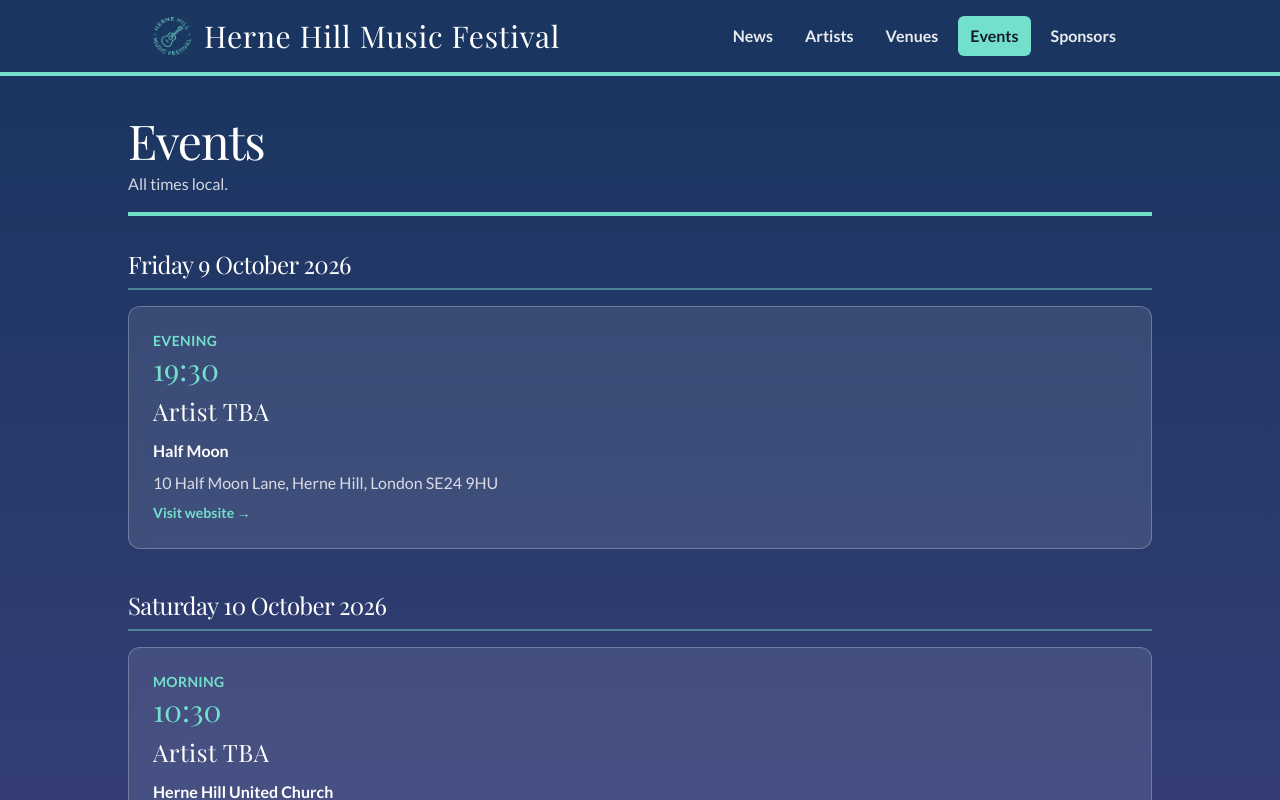
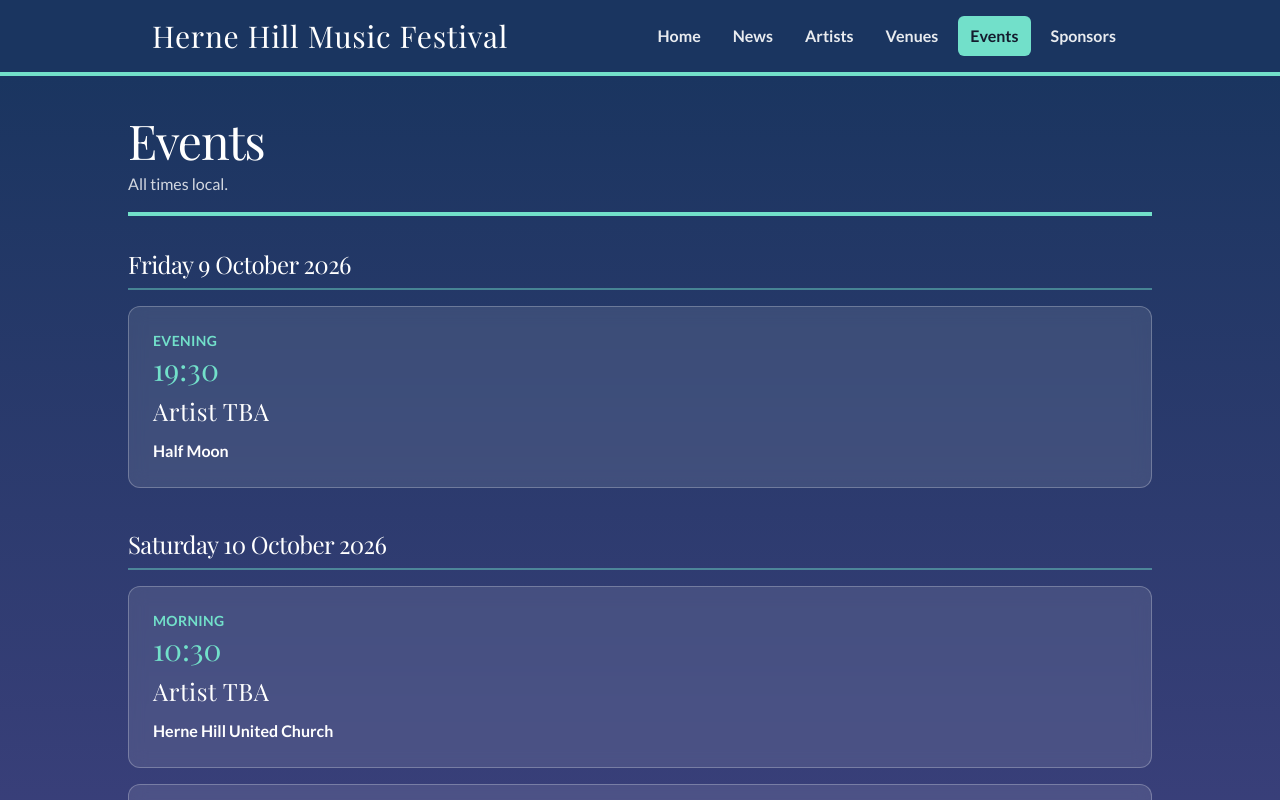
Before and after one commit to HelenStaniland/hernehillfestival, a Next.js app: page /events in a window 1280 px wide. Shown: the top 800 px of the page. Built offline with nearby package versions, Linux system fonts and the light colour scheme.

Commit message:
Remove address from the Events page

```diff
--- a/app/events/page.tsx
+++ b/app/events/page.tsx
@@ -38,9 +38,9 @@ export default function EventsPage() {
 
                   return (
                     <li key={event.id} className="festival-card overflow-hidden">
-                      <div className="flex flex-col sm:flex-row">
+                      <div className="flex flex-col sm:flex-row sm:items-stretch">
                         {image ? (
-                          <div className="relative aspect-[4/3] w-full shrink-0 bg-festival-blue-deep sm:aspect-auto sm:h-48 sm:w-48">
+                          <div className="relative aspect-[4/3] w-full shrink-0 bg-festival-blue-deep sm:aspect-auto sm:w-48 sm:min-h-48 sm:self-stretch">
                             <Image
                               src={`/${image}`}
                               alt=""
@@ -50,7 +50,7 @@ export default function EventsPage() {
                             />
                           </div>
                         ) : null}
-                        <div className="p-5 sm:p-6">
+                        <div className="flex flex-1 flex-col p-5 sm:p-6">
                           {periodLabel ? (
                             <p className="festival-label">{periodLabel}</p>
                           ) : null}
@@ -78,7 +78,12 @@ export default function EventsPage() {
                           ) : null}
                           {event.venue ? (
                             <div className="mt-3">
-                              <VenueDetails venue={event.venue} />
+                              <VenueDetails
+                                venue={event.venue}
+                                linkToVenuePage
+                                showAddress={false}
+                                showWebsite={false}
+                              />
                             </div>
                           ) : null}
                         </div>
--- a/app/venues/page.tsx
+++ b/app/venues/page.tsx
@@ -25,7 +25,11 @@ export default function VenuesPage() {
           </h2>
           <ul className="mt-4 grid gap-4 sm:grid-cols-2">
             {venues.map((venue) => (
-              <li key={venue.id} className="festival-card p-5 sm:p-6">
+              <li
+                key={venue.id}
+                id={venue.id}
+                className="festival-card scroll-mt-28 p-5 sm:p-6"
+              >
                 <VenueDetails venue={venue} prominentName />
               </li>
             ))}
--- a/components/site/SiteHeader.tsx
+++ b/components/site/SiteHeader.tsx
@@ -2,7 +2,6 @@
 
 import Link from "next/link";
 import { usePathname } from "next/navigation";
-import { LogoMark } from "@/components/site/LogoMark";
 import { festival, navLinks } from "@/lib/festival";
 
 export function SiteHeader() {
@@ -13,12 +12,9 @@ export function SiteHeader() {
       <div className="mx-auto flex max-w-5xl flex-col gap-4 px-4 py-4 sm:flex-row sm:items-center sm:justify-between sm:px-6">
         <Link
           href="/"
-          className="group flex items-center gap-2.5 sm:gap-3"
+          className="font-display text-2xl leading-none tracking-wide text-white hover:text-festival-mint sm:text-3xl"
         >
-          <LogoMark className="h-9 w-9 sm:h-10 sm:w-10" />
-          <span className="font-display text-2xl leading-none tracking-wide text-white group-hover:text-festival-mint sm:text-3xl">
-            {festival.name}
-          </span>
+          {festival.name}
         </Link>
 
         <nav aria-label="Main">
--- a/components/site/VenueDetails.tsx
+++ b/components/site/VenueDetails.tsx
@@ -1,3 +1,4 @@
+import Link from "next/link";
 import type { venues } from "@/data/venues";
 
 type Venue = (typeof venues)[number];
@@ -5,25 +6,60 @@ type Venue = (typeof venues)[number];
 type VenueDetailsProps = {
   venue: Venue;
   prominentName?: boolean;
+  showAddress?: boolean;
+  showWebsite?: boolean;
+  linkToVenuePage?: boolean;
 };
+
+function VenueName({
+  venue,
+  prominentName,
+  linkToVenuePage,
+}: {
+  venue: Venue;
+  prominentName: boolean;
+  linkToVenuePage: boolean;
+}) {
+  const className = prominentName
+    ? "font-display text-2xl tracking-wide text-white sm:text-3xl"
+    : "font-semibold text-white";
+
+  if (linkToVenuePage) {
+    return (
+      <Link
+        href={`/venues#${venue.id}`}
+        className={`festival-link ${className}`}
+      >
+        {venue.name}
+      </Link>
+    );
+  }
+
+  if (prominentName) {
+    return <h2 className={className}>{venue.name}</h2>;
+  }
+
+  return <p className={className}>{venue.name}</p>;
+}
 
 export function VenueDetails({
   venue,
   prominentName = false,
+  showAddress = true,
+  showWebsite = true,
+  linkToVenuePage = false,
 }: VenueDetailsProps) {
   return (
     <div>
-      {prominentName ? (
-        <h2 className="font-display text-2xl tracking-wide text-white sm:text-3xl">
-          {venue.name}
-        </h2>
-      ) : (
-        <p className="font-semibold text-white">{venue.name}</p>
-      )}
-      {venue.address ? (
+      <VenueName
+        venue={venue}
+        prominentName={prominentName}
+        linkToVenuePage={linkToVenuePage}
+      />
+      {showAddress && venue.address ? (
         <p className="mt-2 festival-body">{venue.address}</p>
       ) : null}
-      {venue.website ? (
+      {showWebsite && venue.website ? (
         <a
           href={venue.website}
           target="_blank"
--- a/lib/festival.ts
+++ b/lib/festival.ts
@@ -19,6 +19,7 @@ export const festival = {
 } as const;
 
 export const navLinks = [
+  { href: "/", label: "Home" },
   { href: "/news", label: "News" },
   { href: "/artists", label: "Artists" },
   { href: "/venues", label: "Venues" },
```
